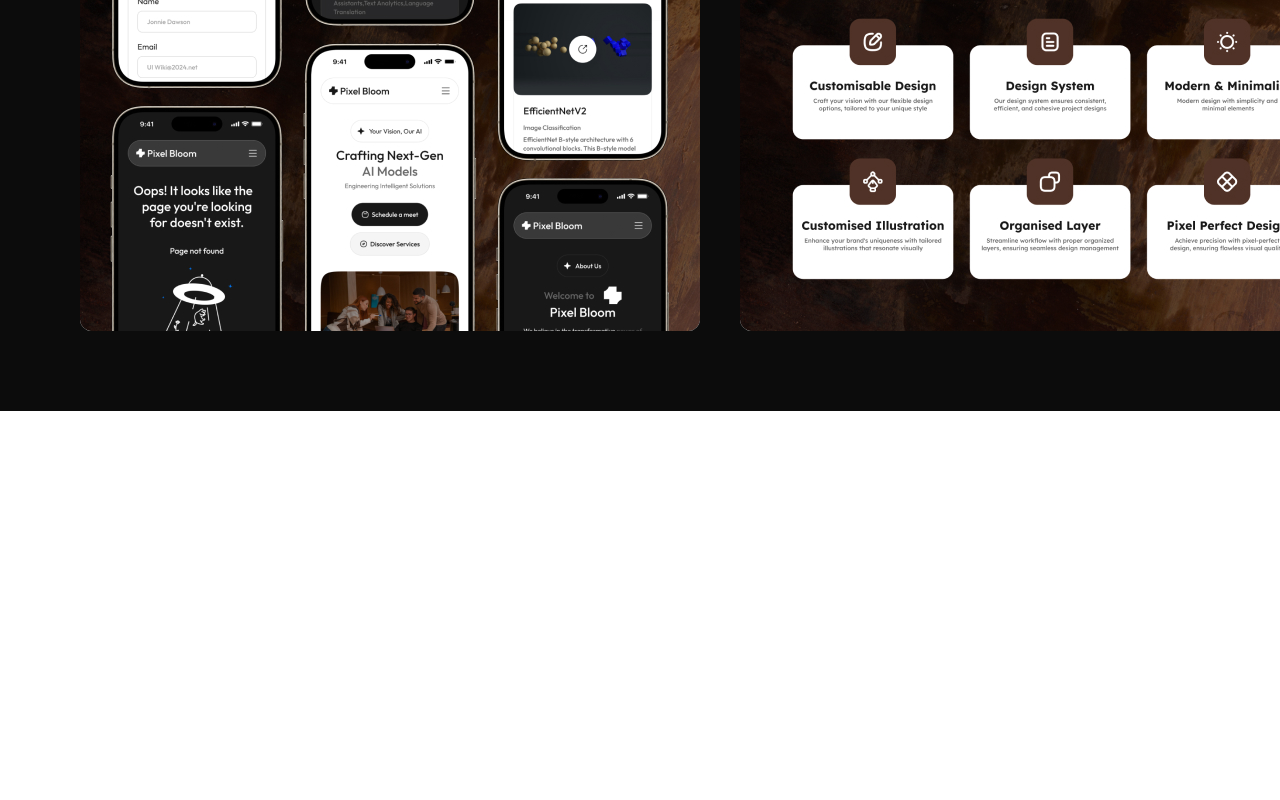
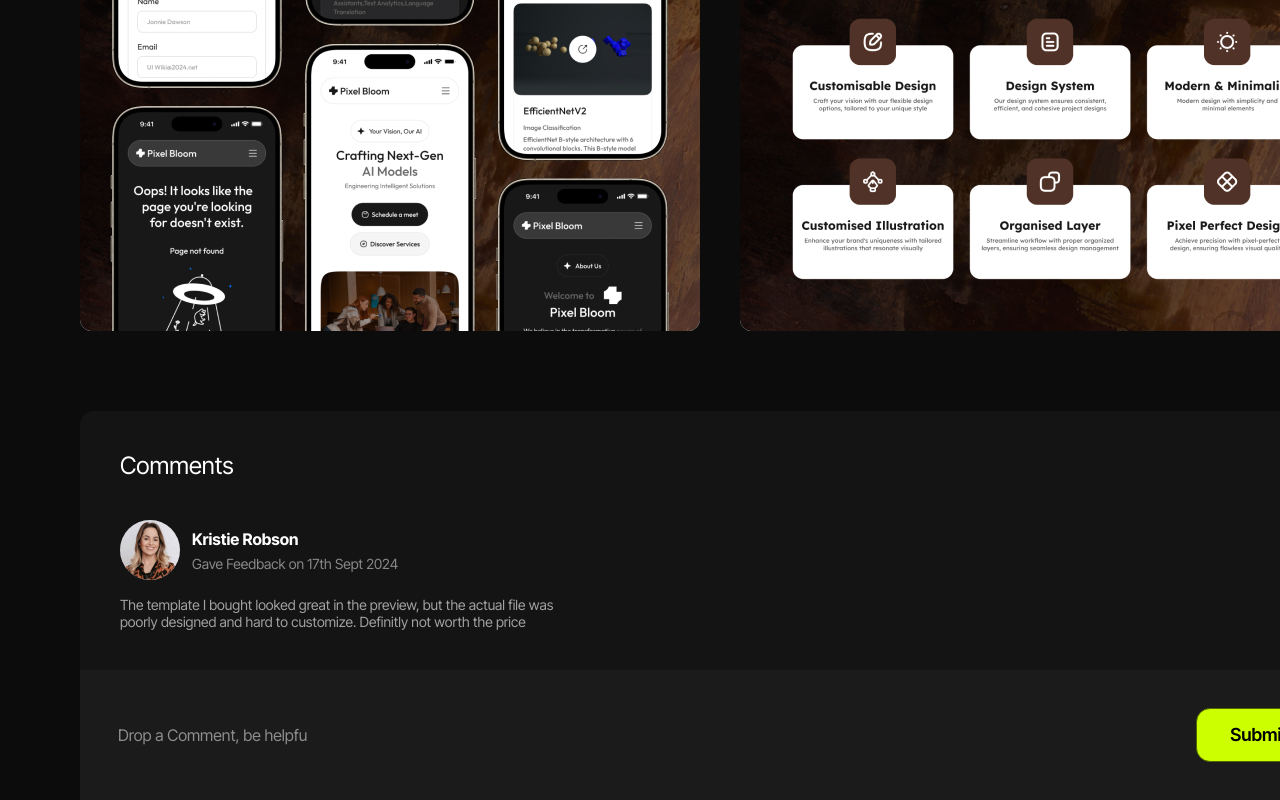
Before and after one commit to mohdaamil120/omega_orion_company, a React (Vite) app: page / in a window 1280 px wide. Shown: the part 2120-2920 px from the top of the page. Before the commit the page ends 2531 px from the top, so only its background shows below. Built offline with nearby package versions, Linux system fonts and the light colour scheme.

Commit message:
comments component added

```diff
--- /dev/null
+++ b/src/Components/Comments/CommentsComponent.jsx
@@ -0,0 +1,149 @@
+import React from 'react'
+import styled from 'styled-components'
+import UserImg from "../../assets/commented_user_img.jpg"
+
+const CommentsComponent = () => {
+  return (
+    <DIV>
+        <div className='container'>
+            <div className='comments__container'>
+                <p>Comments</p>
+                <div className='Commented__user__details'>
+                    <div className='image__container'>
+                        <img src={UserImg} alt="" />
+                    </div>
+                    <div className='user__details'>
+                        <h3>Kristie Robson</h3>
+                        <p>Gave Feedback on 17th Sept 2024</p>
+                    </div>
+                </div>
+                <p>The template I bought looked great in the preview, but the actual file was poorly designed and hard to customize. Definitly not worth the price</p>
+                <div className='comment__input__container'>
+                    <input type="text" placeholder='Drop a Comment, be helpful' />
+                    <button>Submit</button>
+                </div>
+            </div>
+        </div>
+    </DIV>
+  )
+}
+
+export default CommentsComponent
+
+const DIV = styled.div`
+    *{
+        font-family: 'Inter Tight', sans-serif;
+    }
+
+    .container{
+        width: 1440px;
+        background-color: #0C0C0C;
+        margin: auto;
+    }
+    .comments__container{
+        max-width: 1280px;
+        margin: auto;
+        border-radius: 14px;
+        background-color: #141414;
+    }
+
+    .comments__container>p:nth-child(1){
+        color: #FFFFFF;
+        margin-left: 40px;
+        padding-top: 40px;
+        margin-bottom: 40px;
+        font-size: 24px;
+    }
+
+    .comments__container>p:nth-child(3){
+        width: 434px;
+        font-size: 14px;
+        line-height: auto;
+        color: #A1A1A1;
+        margin-left: 40px;
+        margin-bottom: 40px;
+    }
+
+    .Commented__user__details{
+        display: flex;
+        gap: 12px;
+        align-items: center;
+        margin-left: 40px;
+        margin-bottom: 16px;
+    }
+    .Commented__user__details> .image__container{
+        width: 60px;
+        height: 60px;
+        border-radius: 100px;
+    }
+    .Commented__user__details> .image__container>img{
+        border-radius: 100px;
+        width: 100%;
+    }
+    .Commented__user__details> .user__details{
+        /* width: 237px; */
+        display: flex;
+        flex-direction: column;
+        gap: 6px;
+        margin-top: 8px;
+        margin-bottom: 8px;
+    }
+    .Commented__user__details> .user__details >h3{
+       /* width: 104px; */
+       height: 22px;
+       line-height: 22px;
+       font-size: 16px;
+       color: #FFFFFF;
+    }
+    .Commented__user__details> .user__details >p{
+        width: 237px;
+       height: 16px;
+       line-height: 16px;
+       letter-spacing: 8%;
+       font-size: 14px;
+       color: #898989;
+    }
+
+    .comment__input__container{
+        width: 100%;
+        display: flex;
+        justify-content: space-between;
+        align-items: center;
+        /* gap: 902; */
+        background-color: #1B1B1B;
+    }
+
+    .comment__input__container> input{
+        width: 190px;
+        border: none;
+        background: none;
+        line-height: 24px;
+        font-size: 16px;
+        margin-top: 38px;
+        margin-bottom: 38px;
+        margin-left: 38px;
+        color: #FFFFFF;
+    }
+
+    .comment__input__container > input::placeholder {
+        color: #8D8D8D;
+        opacity: 1;
+    }
+
+    .comment__input__container> button{
+        width: 126px;
+        border: none;
+        background: none;
+        padding: 15px;
+        border-radius: 14px;
+        border: 1px solid #526600;
+        background-color: #CCFF00;
+        color: #000000;
+        font-size: 18px;
+        line-height: 22px;
+        font-weight: 600;
+        margin-top: 38px;
+        margin-bottom: 38px;
+        margin-right: 38px;
+    }
+`
--- /dev/null
+++ b/src/Components/Features/FeaturesComponent.jsx
@@ -0,0 +1,32 @@
+import React from 'react'
+import styled from 'styled-components'
+
+const FeaturesComponent = () => {
+  return (
+    <DIV>
+        <div className='main__container'>
+            <div className='featured__container'>
+                <div className='description'>
+
+                </div>
+                <div className='Features'></div>
+            </div>
+        </div>
+    </DIV>
+  )
+}
+
+export default FeaturesComponent
+
+
+const DIV=styled.div`
+ *{
+        font-family: 'Inter Tight', sans-serif;
+  }
+    .main__container{
+        width: 1440px;
+        margin: auto;
+        background-color: #0C0C0C;
+    }
+
+`
--- a/src/Pages/Template.jsx
+++ b/src/Pages/Template.jsx
@@ -1,12 +1,16 @@
 import React from 'react'
 import Header from '../Components/Headers/Header'
 import TemplateComponent from '../Components/Templates/TemplateComponent'
+import CommentsComponent from '../Components/Comments/CommentsComponent'
+import FeaturesComponent from '../Components/Features/FeaturesComponent'
 
 const Template = () => {
   return (
     <div>
       <Header/>
       <TemplateComponent/>
+      <FeaturesComponent/>
+      <CommentsComponent/>
     </div>
   )
 }
```
Also changed, not shown: src/assets/commented_user_img.jpg (added).
